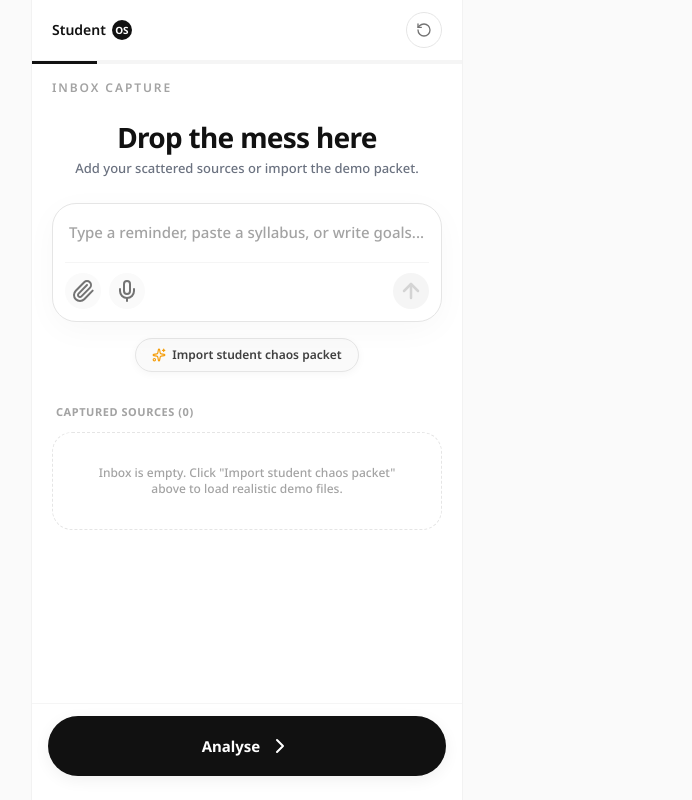
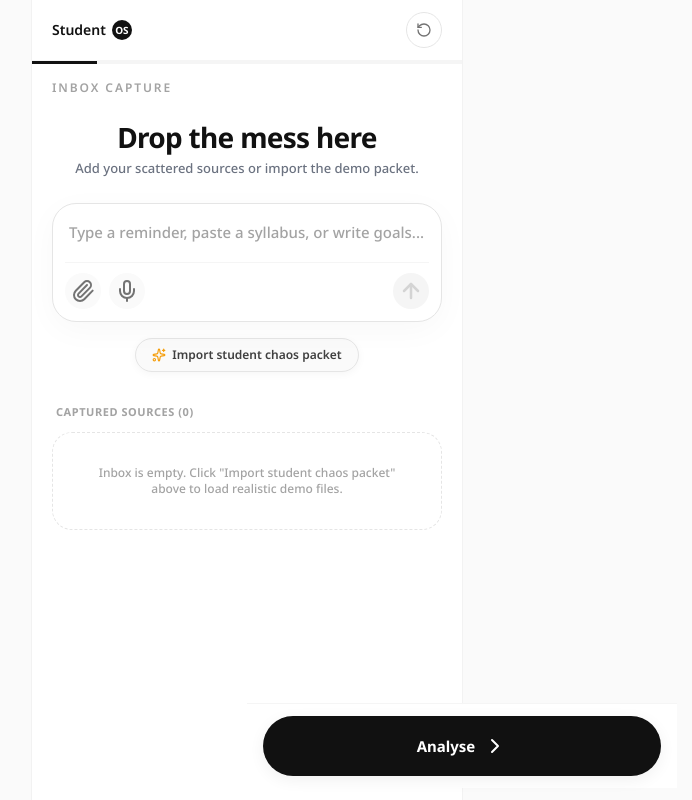
Before and after one commit to zandenkoh/StudentOS, a Next.js app: page /input in a window 1280 px wide. Shown: the whole page, without its empty margins (393-1085 px from the left). Built offline with nearby package versions, Linux system fonts and the light colour scheme.

Commit message:
feat: add Framer Motion entrance animations and a scanning transition effect to chaos and input pages

```diff
--- a/src/app/chaos/page.tsx
+++ b/src/app/chaos/page.tsx
@@ -95,7 +95,23 @@
 
   return (
     <AppShell hideHeader={true}>
-      <div className="relative flex min-h-dvh w-full flex-col justify-center overflow-hidden bg-[#FAF9F6] px-6 py-8">
+      <motion.div
+        animate={stage === "leaving" ? { backgroundColor: "#ffffff" } : { backgroundColor: "#FAF9F6" }}
+        transition={{ duration: 0.6, ease: "easeInOut" }}
+        className="relative flex min-h-dvh w-full flex-col justify-center overflow-hidden px-6 py-8"
+      >
+        {/* Scanning beam transition effect */}
+        {stage === "leaving" && (
+          <motion.div
+            initial={{ y: "0%", opacity: 0 }}
+            animate={{
+              y: ["0%", "100%"],
+              opacity: [0, 1, 1, 0]
+            }}
+            transition={{ duration: 0.7, ease: "easeInOut" }}
+            className="absolute left-0 right-0 top-0 z-50 h-2.5 bg-gradient-to-r from-transparent via-ink/25 to-transparent blur-[1px] pointer-events-none"
+          />
+        )}
 
         {/* Dynamic Cards Container */}
         {stage !== "reveal" && (
@@ -205,7 +221,7 @@
           )}
         </AnimatePresence>
 
-      </div>
+      </motion.div>
     </AppShell>
   );
 }
--- a/src/app/input/page.tsx
+++ b/src/app/input/page.tsx
@@ -86,6 +86,30 @@
   warning?: string;
   sources?: CachedSourceResponse[];
   trace?: SponsorTraceItem[];
+};
+
+const containerVariants = {
+  hidden: { opacity: 0 },
+  show: {
+    opacity: 1,
+    transition: {
+      staggerChildren: 0.08,
+      delayChildren: 0.05
+    }
+  }
+};
+
+const itemVariants = {
+  hidden: { opacity: 0, y: 15 },
+  show: {
+    opacity: 1,
+    y: 0,
+    transition: {
+      type: "spring" as const,
+      stiffness: 110,
+      damping: 17
+    }
+  }
 };
 
 const exampleSources: InputSource[] = [
@@ -655,19 +679,24 @@
       stepLabel="Inbox Capture"
       progress={sources.length > 0 ? 0.33 : 0.15}
     >
-      <div className="safe-bottom-padding relative flex min-h-[calc(100dvh-140px)] flex-col px-5 pt-2">
+      <motion.div
+        variants={containerVariants}
+        initial="hidden"
+        animate="show"
+        className="safe-bottom-padding relative flex min-h-[calc(100dvh-140px)] flex-col px-5 pt-2"
+      >
         {/* Screen Title */}
-        <div className="mb-6 text-center">
+        <motion.div variants={itemVariants} className="mb-6 text-center">
           <h1 className="text-[28px] font-bold leading-tight tracking-tight text-ink mb-1">
             Drop the mess here
           </h1>
           <p className="text-[13px] font-medium text-muted">
             Add your scattered sources or import the demo packet.
           </p>
-        </div>
+        </motion.div>
 
         {/* ChatGPT-style Input Container */}
-        <div className="relative rounded-[24px] border border-neutral-200 bg-white p-3 shadow-[0_8px_32px_rgba(0,0,0,0.03)] focus-within:border-neutral-400 transition-colors">
+        <motion.div variants={itemVariants} className="relative rounded-[24px] border border-neutral-200 bg-white p-3 shadow-[0_8px_32px_rgba(0,0,0,0.03)] focus-within:border-neutral-400 transition-colors">
           <textarea
             ref={textareaRef}
             rows={1}
@@ -731,10 +760,10 @@
           {recordingError ? (
             <p className="mt-2 px-1 text-[11px] font-semibold text-red-500">{recordingError}</p>
           ) : null}
-        </div>
+        </motion.div>
 
         {/* Import Demo Packet Button */}
-        <div className="mt-4 flex justify-center">
+        <motion.div variants={itemVariants} className="mt-4 flex justify-center">
           <button
             disabled={isInjecting}
             onClick={handleInjectExamples}
@@ -748,10 +777,10 @@
             <Sparkles className={`size-3.5 ${isInjecting ? "animate-spin" : "text-amber-500"}`} />
             <span>Import student chaos packet</span>
           </button>
-        </div>
+        </motion.div>
 
         {/* Added Sources List */}
-        <div className="mt-8 space-y-3">
+        <motion.div variants={itemVariants} className="mt-8 space-y-3">
           <div className="flex items-center justify-between px-1">
             <p className="text-[11px] font-bold uppercase tracking-wider text-neutral-400">
               Captured Sources ({sources.length})
@@ -835,10 +864,10 @@
               </div>
             )}
           </AnimatePresence>
-        </div>
+        </motion.div>
 
         {/* Fixed Bottom Action Container */}
-        <div className="fixed-bottom-action">
+        <motion.div variants={itemVariants} className="fixed-bottom-action">
           <button
             disabled={isInjecting}
             onClick={handleAnalyse}
@@ -852,9 +881,9 @@
             <span>Analyse</span>
             <ChevronRight className="size-4.5" />
           </button>
-        </div>
+        </motion.div>
 
-      </div>
+      </motion.div>
 
       {/* Attachment Preview Modal */}
       <BottomSheet
```
